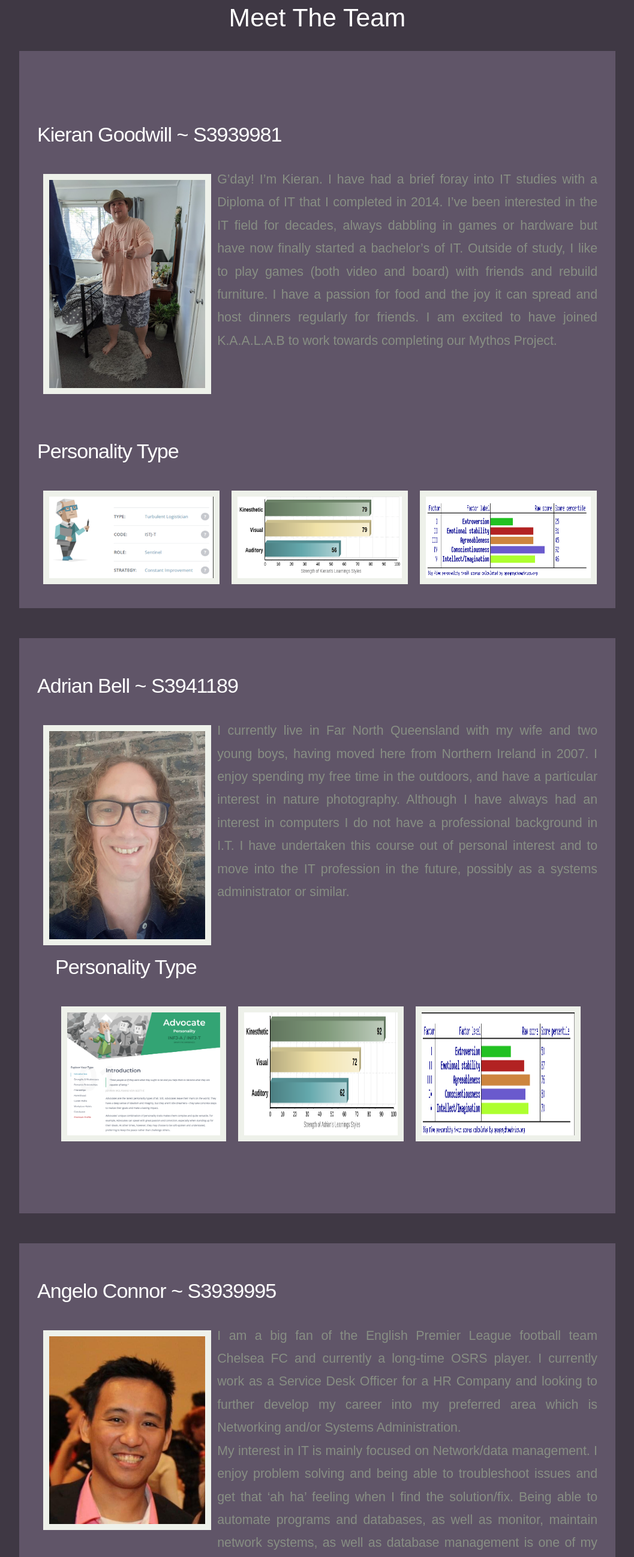
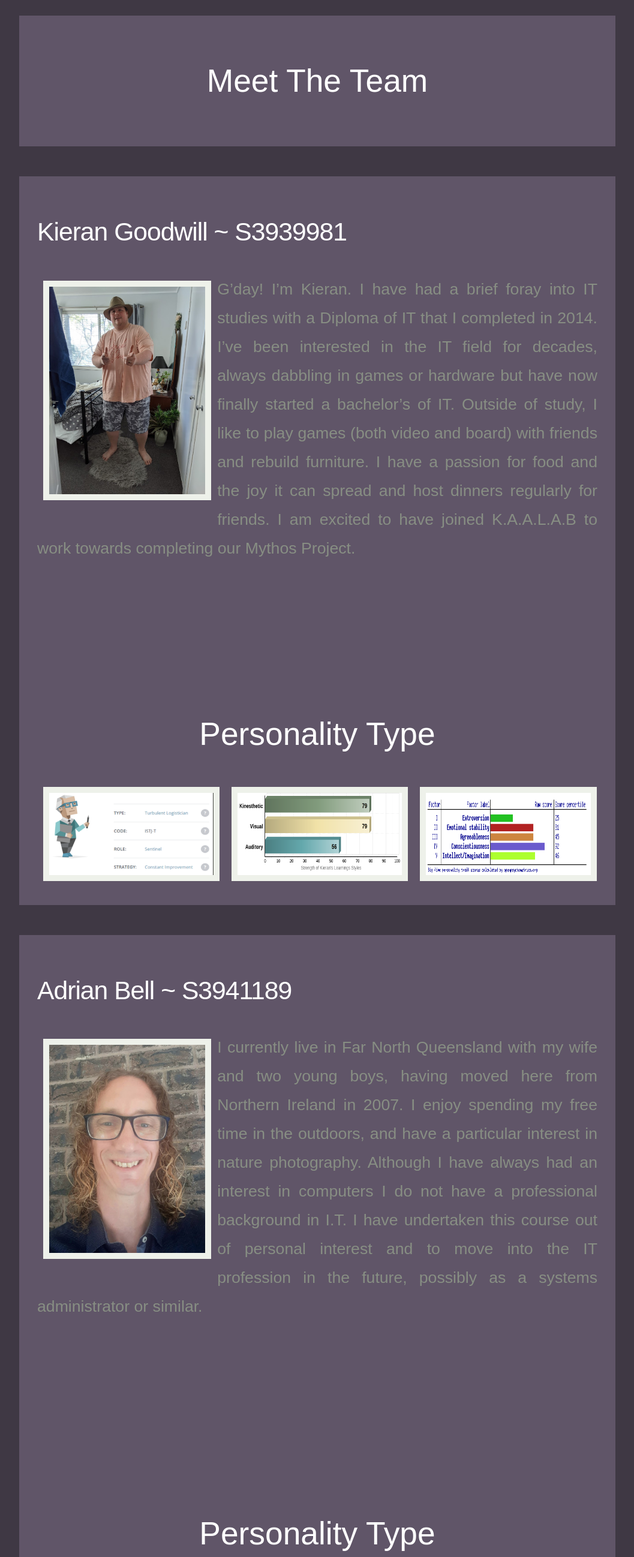
Before and after one commit to S3939981/Assignment2, a plain HTML site: page index.html in a window 1280 px wide. Shown: the part 204-2800 px from the top of the page at 60% size, without its empty margins (111-1168 px from the left). Drawn offline with Linux system fonts and the light colour scheme.

Commit message:
Update of layout and tools page submission
Updated the overall layout of the website with some font changes.
Moved some texts to fit a nicer asthetic on the index
Put in most of the tools requirement, just github assessment to come.

```diff
--- a/assets/css/styles.css
+++ b/assets/css/styles.css
@@ -11,7 +11,7 @@ body {
 	margin-right: 10%;
 	margin-left: 10%;
 	padding: 15px;
-	line-height: 1.25;
+	line-height: 1.3;
 }
 
 body {
@@ -27,7 +27,7 @@ html {
 	}
 
 body {
-		font-size: 16pt;
+		font-size: 20pt;
 		font-family: sans-serif;
 		background-color: #3f3844;
 		font-family: 'Ubuntu Condensed', sans-serif;
--- a/index.html
+++ b/index.html
@@ -28,44 +28,51 @@
       <i class="fa fa-bars"></i>
     </a>
   </div>
-
+<div>
+<article style="margin-bottom:50px; margin-top:50px">
 <h1>Meet The Team</h1>
-<article style="margin-bottom:0px">
-
 </article>
 </div>
-<!Copied over the div and left room for others>
-<!~AF>
-</article>
+
 <div>
 <article>
 <h2>Kieran Goodwill ~ S3939981</h2>
 <img src="assets\images\KGoodwill.jpg">
 <p>
 G’day! I’m Kieran. I have had a brief foray into IT studies with a Diploma of IT that I completed in 2014. I’ve been interested in the IT field for decades, always dabbling in games or hardware but have now finally started a bachelor’s of IT. Outside of study, I like to play games (both video and board) with friends and rebuild furniture. I have a passion for food and the joy it can spread and host dinners regularly for friends. I am excited to have joined K.A.A.L.A.B to work towards completing our Mythos Project.
+</p>
 <br>
 <br>
 <br>
 <br>
-</p>
-  <h2>Personality Type</h2>
+<br>
+<div>
+<h1>Personality Type</h1>
 
 <div class="image_display">
 <img src="assets\images\kieran_myer_briggs.png">
 <img src="assets\images\kieran_learning_style.png">
 <img src="assets\images\kieran_big_5.png">
+</div>
 <div>
+</article>
 
-</article>
 <article>
+  <div>
 <h2>Adrian Bell ~ S3941189</h2>
 <img src="assets/images/adrian.jpg">
 <p>
   I currently live in Far North Queensland with my wife and two young boys, having moved here from Northern Ireland in 2007.  I enjoy spending my free time in the outdoors, and have a particular interest in nature photography.    Although I have always had an interest in computers I do not have a professional background in I.T.  I have undertaken this course out of personal interest and to move into the IT profession in the future, possibly as a systems administrator or similar.
 </p>
-
-<article>
-<h2>Personality Type</h2>
+</div>
+<br>
+<br>
+<br>
+<br>
+<br>
+<br>
+<br>
+<h1>Personality Type</h1>
 <div class="image_display">
 <img src="assets/images/adrianmyersbriggs.png">
 <img src="assets\images\adrian_learning_style.png">
@@ -74,13 +81,8 @@
 
 <! All three test results give a consistent summary of my strengths within a team.  I am hard-working, responsible and goal oriented.  I feel that this will be an asset to the team, as I can take ownership of tasks and be relied upon to do my best and follow through on what I have committed to.  I am confident in my abilities and willing to give things a go.  I learn best when I am doing something, so I can think on my feet and learn new skills as I work towards completing tasks.
 >
+</article>
 
-
-</article>
-</div>
-<!Copied over the div and left room for others>
-<!~AF>
-</article>
 <div>
 <article>
   <h2>Angelo Connor ~ S3939995</h2>
@@ -89,19 +91,18 @@
     I am a big fan of the English Premier League football team Chelsea FC and currently a long-time OSRS player. I currently work as a Service Desk Officer for a HR Company and looking to further develop my career into my preferred area which is Networking and/or Systems Administration.<br>My interest in IT is mainly focused on Network/data management. I enjoy problem solving and being able to troubleshoot issues and get that ‘ah ha’ feeling when I find the solution/fix.
     Being able to automate programs and databases, as well as monitor, maintain network systems, as well as database management is one of my passions for IT. Looking learn alot from being a K.A.A.L.A.B team member, Bright future ahead!.
 </p>
-  <h2>Personality Type</h2>
+<br>
+  <h1>Personality Type</h1>
 
 <div class="image_display">
 <img src="assets\images\ACExplorer.png">
 <img src="assets\images\industry\Learning Style.png">
 <img src="assets\images\OSPPAC.png">
 </div>
+</div>
+</article>
 
-</article>
-</div>
-<!Copied over the div and left room for others>
-<!~AF>
-</article>
+
   <div>
   <article>
   <h2>Luca Pallas ~ S3940012</h2>
@@ -109,7 +110,10 @@
   <p>
     My name is Luca Pallas and I’m Australian with my Dad being English and my Mum Italian. Besides this course, I have studied one unit of coding (C++) at university previously and more recently completed a Certificate IV in Programming (C#, Java, SQL, .NET).<br><br> My pastimes are watching shows with my partner, fiddling around with my guitar and bass and playing videogames (Skyrim currently). I’ve also recently become a father to a beautiful baby boy, who is almost 3 months old, so have been enjoying watching him grow and learn new things. I'm enjoying being the 'L' in K.A.A.L.A.B and think we're going to do quie well together.
   </p>
-  <h2>Personality Type</h2>
+  <br>
+  <br>
+  <br>
+  <h1>Personality Type</h1>
 
 <div class="image_display">
 <img src="assets\images\luca_myer_briggs.png">
@@ -119,23 +123,17 @@
 
 </article>
   <article>
-  <p>
-    <!reformat as needed, just adding my stuff early to make sure it's there (7/04/2022)>
-    <!in fact, i dont really want to be first in the list if possible. Much love & appreciation to whom-ever has to reformat >
-    <!~AF>
-  </p>
+
   <h2>Aidan Fox ~ S3956717</h2>
   <img id=img src="assets/images/aidan.jpg">
   <p>
     I'm a Rural boy who grew into computing to keep touch with the world, my Hobbies are exploring new genres of Music, Combat Flight Simulators, Virtual Reality and designing gaming PC’s for friends. I'm passionate about IT and want to learn everything I can so that I can keep what I've learned current. My experience with IT starts and stops at the consumer level however I’ve played at being a support technician long enough for the gap between the mask and me to become hard to see. I'm part of team K.A.A.L.A.B and I hope that I can use some of the skills I taught myself from some of my lesser defining hobbies to really prove myself.
   </p>
-
-  <h2>Personality Type</h2>
-  <p>
-    <!~AF dont know why these are small, but my brain matches in size right now. will either fix later or rely someone else>
-    <!also realising now after i've added these that they need to be in a separate part for comparison>
-    <!i swear i'm not trying to be stupid, just comes naturally.>
-  </p>
+  <br>
+  <br>
+  <br>
+  <br>
+  <h1>Personality Type</h1>
     <div class="image_display">
     <img src="assets/images/aidanAdvocate.png">
     <img src="assets/images/aidan_learning_style.png">
@@ -151,7 +149,8 @@
 
   The change to a career in IT was founded from a childhood interest in computing, Basic HTML and Web-Design. Due to lack of professional skills, I am hoping to further skills as a member of the K.A.A.L.A.B Team and have it potentially lead to a career in Software Engineering & Development.
 </p>
-  <h2>Personality Type</h2>
+  <br>
+  <h1>Personality Type</h1>
 <div class="image_display">
   <img src="assets/images/bryanmyers.jpg">
   <img src="assets/images/bryanlearningstyle.jpg">
@@ -161,7 +160,5 @@
 
 </article>
 </div>
-<!end of copied part>
-<!~AF>
 </body>
 </html>
```
Also changed, not shown: interview.html (+10 -6 lines), tools.html (+25 -6 lines). Lines whose indentation alone changed are shown as unchanged.
